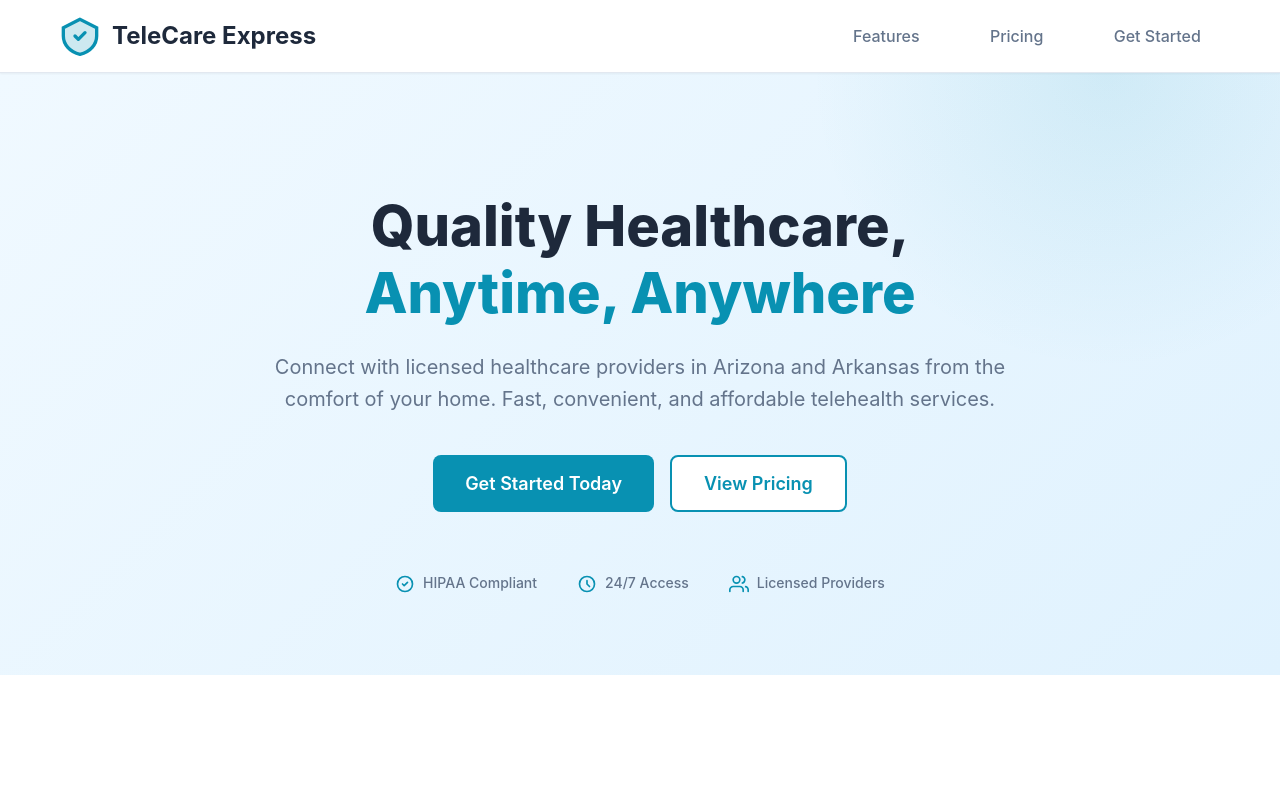
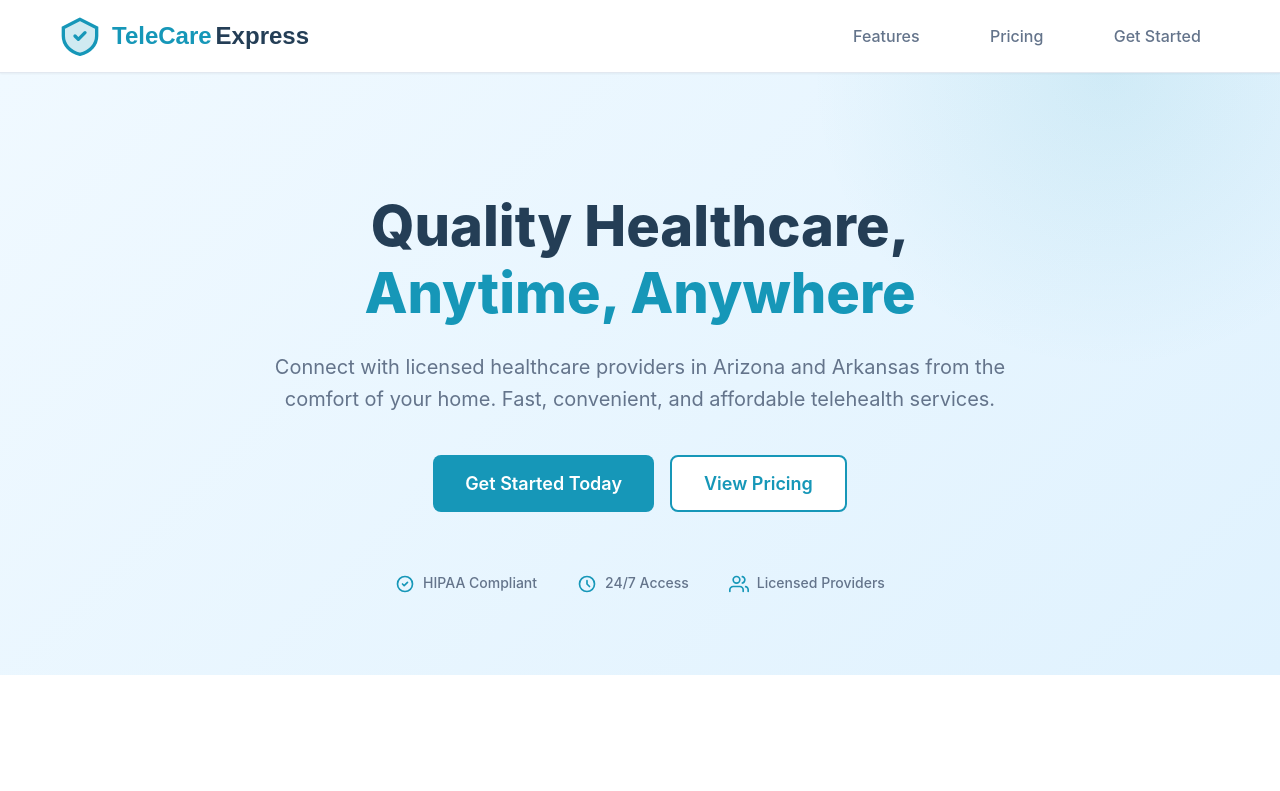
Before and after one commit to lee-cha-dev/telecare-express, a React (Vite) app: page / in a window 1280 px wide. Shown: the top 791 px of the page. Built offline with nearby package versions, Linux system fonts and the light colour scheme.

Commit message:
Updated color scheme to match new logo.

```diff
--- a/src/components/Header.jsx
+++ b/src/components/Header.jsx
@@ -39,7 +39,10 @@ function Header(
                             <path d="M12 2L2 7V12C2 16.97 5.75 21.56 12 23C18.25 21.56 22 16.97 22 12V7L12 2Z" stroke="currentColor" strokeWidth="2"/>
                             <path d="M9 12L11 14L15 10" stroke="currentColor" strokeWidth="2" strokeLinecap="round" strokeLinejoin="round"/>
                         </svg>
-                        <span className="logo-text">TeleCare Express</span>
+                        <span className="logo-text">
+                            <p className='logo-first'>TeleCare</p>
+                            <p className='logo-second'>Express</p>
+                        </span>
                     </a>
 
                     {
--- a/src/styles/main.css
+++ b/src/styles/main.css
@@ -33,14 +33,14 @@ body {
    COLOR PALETTE (Medical Theme)
    ============================================ */
 :root {
-    --primary-color: #0891b2;
+    --primary-color: #1697B8;
     --primary-dark: #0e7490;
-    --primary-light: #06b6d4;
-    --secondary-color: #059669;
-    --accent-color: #3b82f6;
+    --primary-light: #22B4DC;
+    --secondary-color: #243E56;
+    --accent-color: #1697B8;
     --background-light: #f8fafc;
     --background-white: #ffffff;
-    --text-primary: #1e293b;
+    --text-primary: #243E56;
     --text-secondary: #64748b;
     --text-light: #94a3b8;
     --border-color: #e2e8f0;
@@ -104,6 +104,7 @@ body {
 
 .btn-secondary:hover {
     background: var(--primary-color);
+    border: 2px solid var(--primary-color);
     color: white;
     transform: translateY(-2px);
 }
@@ -164,7 +165,17 @@ body {
 }
 
 .logo-text {
-    color: var(--text-primary);
+    display: flex;
+    flex-direction: row;
+    gap: 4px;
+    font-family: 'Poppins', sans-serif;
+}
+
+.logo-first {
+    color: var(--primary-color);
+}
+.logo-second {
+    color: var(--secondary-color);
 }
 
 .mobile-menu-button {
```
Also changed, not shown: src/App.css (+0 -40 lines).
